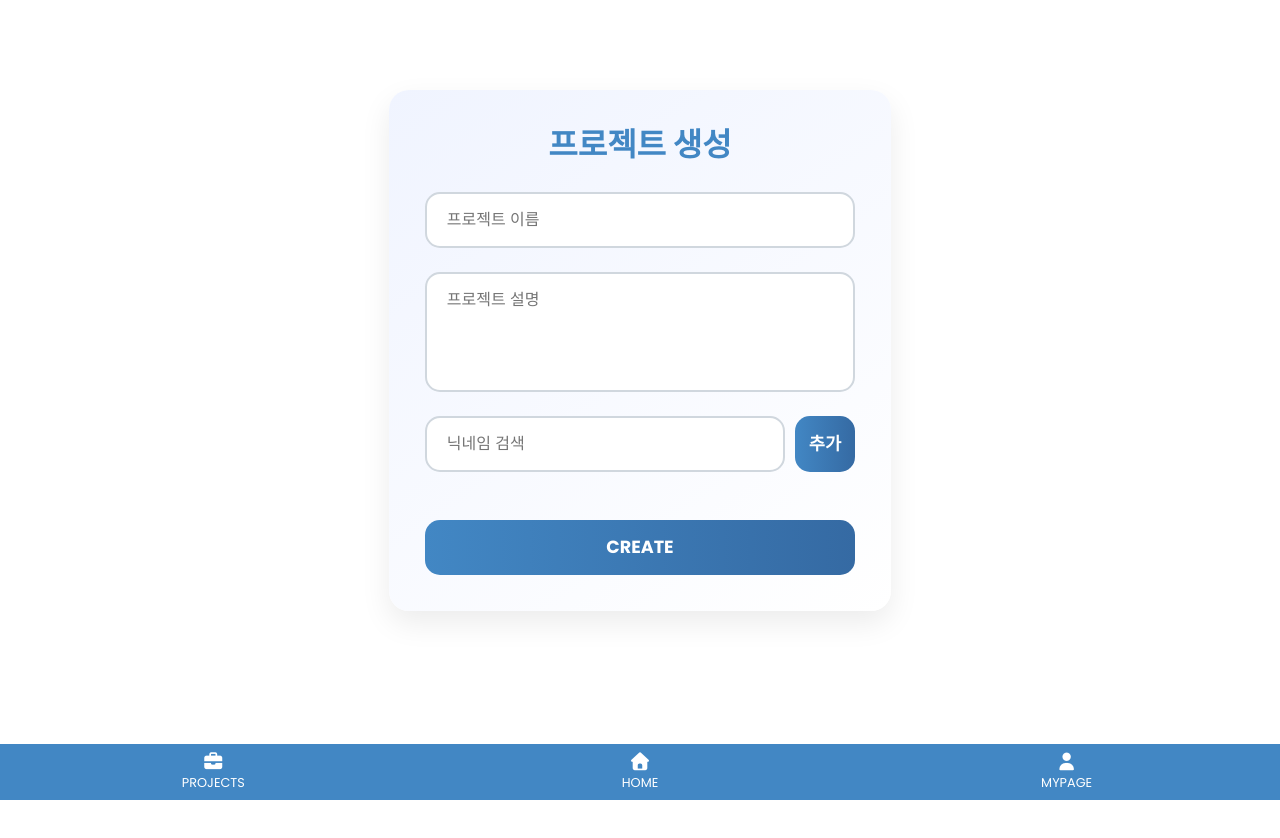
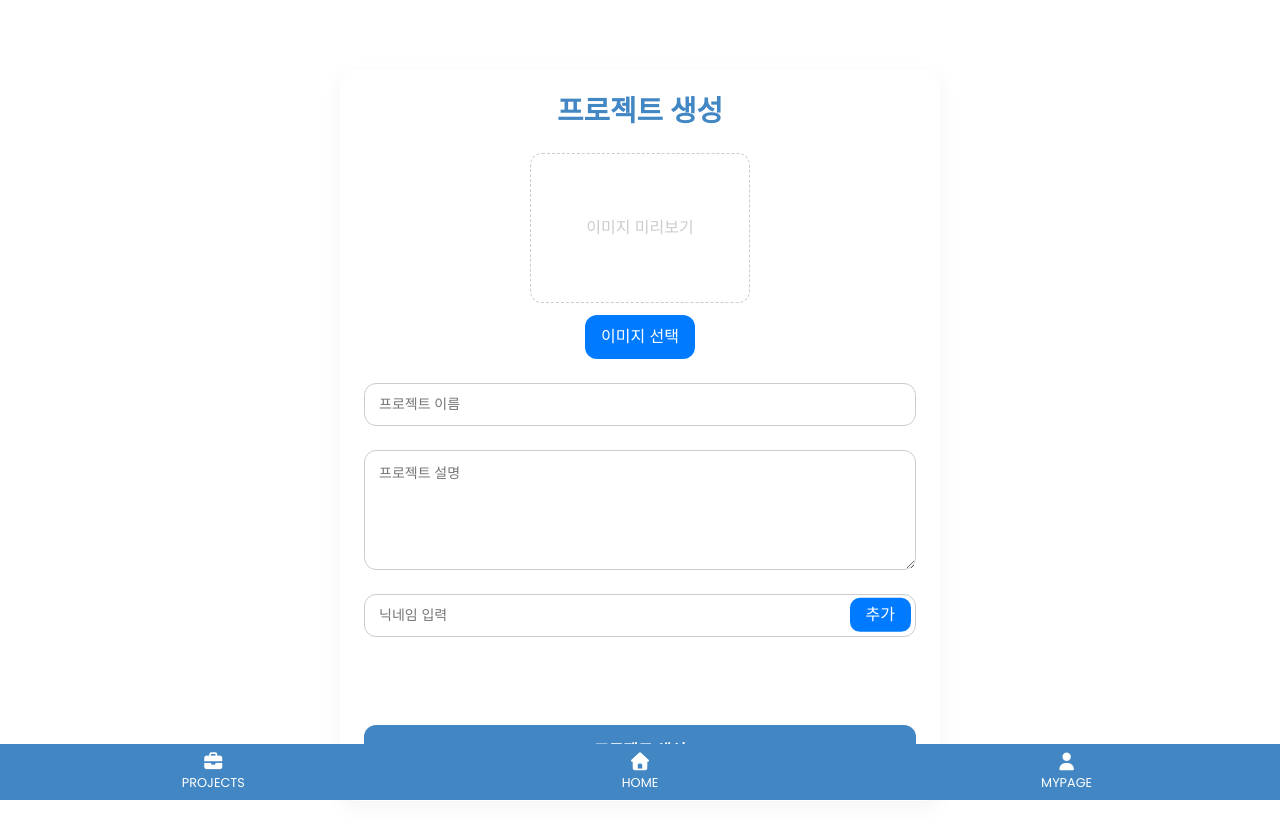
Before and after one commit to euneuneun111/End_project, a React (Vite) app: page /project/create in a window 1280 px wide. Shown: the top 838 px of the page. Before the commit the page ends 800 px from the top, so only its background shows below. Built offline with nearby package versions, Linux system fonts and the light colour scheme.

Commit message:
0912 노은광

```diff
--- a/src/components/main/LinkedMain.jsx
+++ b/src/components/main/LinkedMain.jsx
@@ -26,7 +26,7 @@ import ReportModify from '../project/report/ReportModify.jsx';
 
 
 import MypageMain from '../mypage/MypageMain.jsx';
-import Login from '../mypage/LoginPage.jsx'
+import Login from "../login/LoginPage.jsx";
 
 
 
@@ -87,10 +87,6 @@ function LinkedMain() {
                 <Route path='/meeting/modify/:id' element={<MeetingModify/>}></Route>
                 <Route path='/meeting/create' element={<MeetingCreate />}></Route>
 
-
-
-
-
                 <Route path='/report/main' element={<ReportMain />}></Route>
                 <Route path="/report/create" element={<ReportCreate />} />
                 <Route path="/report/detail/:id" element={<ReportDetail />} />
--- a/src/components/main/ProjectCreate.jsx
+++ b/src/components/main/ProjectCreate.jsx
@@ -2,20 +2,22 @@ import React, { useState } from "react";
 import styled from "styled-components";
 
 const Container = styled.div`
+  width: 95%;
   max-width: 600px;
-  margin: 60px auto;
-  padding: 36px;
-  background: linear-gradient(145deg, #f0f4ff, #ffffff);
-  border-radius: 20px;
-  box-shadow: 0 12px 30px rgba(0, 0, 0, 0.08);
+  margin: 40px auto;
+  padding: 24px;
+  background-color: #ffffff;
+  border-radius: 16px;
+  box-shadow: 0 6px 20px rgba(0,0,0,0.05);
+  font-family: 'Poppins', sans-serif;
 `;
 
 const Title = styled.h2`
-  margin-bottom: 28px;
-  font-size: 2rem;
-  font-weight: 700;
+  font-size: 1.8rem;
+  font-weight: 600;
   text-align: center;
   color: #4287c4;
+  margin-bottom: 24px;
 `;
 
 const Form = styled.form`
@@ -24,94 +26,152 @@ const Form = styled.form`
   gap: 24px;
 `;
 
+const ImageUploadWrapper = styled.div`
+  display: flex;
+  flex-direction: column;
+  gap: 12px;
+`;
+
+const HiddenFileInput = styled.input`
+  display: none; /* 파일 이름 숨김 */
+`;
+
+const FileButton = styled.button`
+  padding: 10px 16px;
+  border-radius: 12px;
+  border: none;
+  background-color: #007bff;
+  color: #fff;
+  font-weight: 500;
+  cursor: pointer;
+  width: fit-content;
+
+  &:hover {
+    opacity: 0.9;
+  }
+`;
+
+const ImagePreviewWrapper = styled.div`
+  width: 40%; /* 부모 전체 너비 사용 */
+  display: flex;
+  gap: 8px;
+  flex-wrap: wrap;
+  min-height: 150px;
+  padding: 10px;
+  border: 1px dashed #ccc;
+  border-radius: 12px;
+  justify-content: center; /* 가로 중앙 정렬 */
+  align-items: center;     /* 세로 중앙 정렬 */
+  margin: 0 auto;          /* wrapper 자체를 중앙으로 */
+`;
+const ImagePreview = styled.img`
+  width: 200px;  /* 크기 축소 */
+  height: 150px; /* 크기 축소 */
+  border-radius: 12px;
+  object-fit: cover;
+  border: 1px solid #ccc;
+`;
 const Input = styled.input`
-  padding: 14px 20px;
-  border: 2px solid #d0d7de;
-  border-radius: 15px;
-  font-size: 1rem;
-  transition: all 0.3s;
+  width: 100%;
+  padding: 10px 100px 10px 14px;
+  border-radius: 12px;
+  border: 1px solid #ccc;
+  font-size: 14px;
+  box-sizing: border-box;
 
   &:focus {
     border-color: #4287c4;
-    box-shadow: 0 0 8px rgba(66, 135, 196, 0.3);
+    box-shadow: 0 0 6px rgba(66, 135, 196, 0.2);
     outline: none;
   }
 `;
 
-const TextArea = styled.textarea`
-  padding: 14px 20px;
-  border: 2px solid #d0d7de;
-  border-radius: 15px;
-  font-size: 1rem;
-  resize: none;
-  min-height: 120px;
-  transition: all 0.3s;
+const InputWrapper = styled.div`
+  position: relative;
+  width: 100%;
+`;
 
-  &:focus {
-    border-color: #4287c4;
-    box-shadow: 0 0 8px rgba(66, 135, 196, 0.3);
-    outline: none;
+const AddButton = styled.button`
+  position: absolute;
+  right: 5px;
+  top: 50%;
+  transform: translateY(-50%);
+  height: 80%;
+  padding: 0 16px;
+  border-radius: 10px;
+  border: none;
+  background-color: #007bff;
+  color: #fff;
+  font-weight: 500;
+  cursor: pointer;
+
+  &:hover {
+    opacity: 0.9;
   }
 `;
 
-const Button = styled.button`
-  padding: 14px;
-  background: linear-gradient(90deg, #4287c4, #356aa3);
-  color: #fff;
-  font-size: 1.1rem;
-  font-weight: bold;
-  border: none;
-  border-radius: 15px;
-  cursor: pointer;
-  transition: all 0.3s;
-
-  &:hover {
-    transform: translateY(-3px);
-    box-shadow: 0 8px 20px rgba(66, 135, 196, 0.4);
-  }
-`;
-
-const MemberSection = styled.div`
-  display: flex;
-  gap: 10px;
+const TextArea = styled.textarea`
+  padding: 12px 14px;
+  border-radius: 12px;
+  border: 1px solid #ccc;
+  font-size: 14px;
+  resize: vertical;
+  min-height: 120px;
+  width: 100%;
+  box-sizing: border-box;
 `;
 
 const MemberList = styled.div`
   display: flex;
   flex-wrap: wrap;
   gap: 10px;
+  min-height: 40px;
 `;
 
 const MemberItem = styled.div`
   padding: 6px 12px;
   border-radius: 12px;
-  background: #e6f0ff;
+  background-color: #e6f0ff;
   color: #0366d6;
   font-weight: 500;
+`;
+
+const SubmitButton = styled.button`
+  padding: 14px;
+  border-radius: 12px;
+  border: none;
+  background-color: #4287c4;
+  color: #fff;
+  font-size: 1rem;
+  font-weight: 600;
   cursor: pointer;
-  transition: all 0.2s;
-
-  &:hover {
-    background: #c2e0ff;
-    transform: scale(1.05);
-  }
 `;
 
 function ProjectCreate() {
   const [form, setForm] = useState({ name: "", description: "" });
   const [nickname, setNickname] = useState("");
   const [members, setMembers] = useState([]);
+  const [images, setImages] = useState([]);
+  const fileInputRef = React.useRef(null);
 
   const handleChange = (e) => setForm({ ...form, [e.target.name]: e.target.value });
+
   const handleAddMember = () => {
     if (!nickname.trim()) return;
-    setMembers([...members, nickname]);
+    if (members.includes(nickname.trim())) return;
+    setMembers([...members, nickname.trim()]);
     setNickname("");
+  };
+
+  const handleImageChange = (e) => {
+    const files = Array.from(e.target.files);
+    const filePreviews = files.map(file => URL.createObjectURL(file));
+    setImages([...images, ...filePreviews]);
   };
 
   const handleSubmit = (e) => {
     e.preventDefault();
-    console.log("프로젝트 생성:", { ...form, members });
+    console.log("프로젝트 생성:", { ...form, members, images });
     alert("프로젝트가 생성되었습니다!");
   };
 
@@ -119,6 +179,30 @@ function ProjectCreate() {
     <Container>
       <Title>프로젝트 생성</Title>
       <Form onSubmit={handleSubmit}>
+
+        {/* 이미지 업로드 */}
+        <ImageUploadWrapper>
+          <ImagePreviewWrapper>
+            {images.length === 0 && <span style={{ color: "#ccc" }}>이미지 미리보기</span>}
+            {images.map((src, i) => (
+              <ImagePreview key={i} src={src} alt={`preview-${i}`} />
+            ))}
+          </ImagePreviewWrapper>
+          <div style={{ display: 'flex', justifyContent: 'center' }}>
+            <FileButton type="button" onClick={() => fileInputRef.current.click()}>
+              이미지 선택
+            </FileButton>
+          </div>
+          <HiddenFileInput
+            type="file"
+            multiple
+            accept="image/*"
+            ref={fileInputRef}
+            onChange={handleImageChange}
+          />
+        </ImageUploadWrapper>
+
+        {/* 프로젝트 이름 */}
         <Input
           type="text"
           name="name"
@@ -127,6 +211,8 @@ function ProjectCreate() {
           onChange={handleChange}
           required
         />
+
+        {/* 프로젝트 설명 */}
         <TextArea
           name="description"
           placeholder="프로젝트 설명"
@@ -135,25 +221,25 @@ function ProjectCreate() {
           required
         />
 
-        <MemberSection>
+        {/* 닉네임 입력 + 추가 버튼 */}
+        <InputWrapper>
           <Input
             type="text"
-            placeholder="닉네임 검색"
+            placeholder="닉네임 입력"
             value={nickname}
             onChange={(e) => setNickname(e.target.value)}
           />
-          <Button type="button" onClick={handleAddMember}>
-            추가
-          </Button>
-        </MemberSection>
+          <AddButton type="button" onClick={handleAddMember}>추가</AddButton>
+        </InputWrapper>
 
+        {/* 멤버 리스트 */}
         <MemberList>
           {members.map((m, i) => (
             <MemberItem key={i}>{m}</MemberItem>
           ))}
         </MemberList>
 
-        <Button type="submit">CREATE</Button>
+        <SubmitButton type="submit">프로젝트 생성</SubmitButton>
       </Form>
     </Container>
   );
```
Also changed, not shown: src/components/login/LoginApi.js (renamed from src/components/mypage/LoginApi.js), src/components/login/LoginPage.jsx (renamed from src/components/mypage/LoginPage.jsx).
